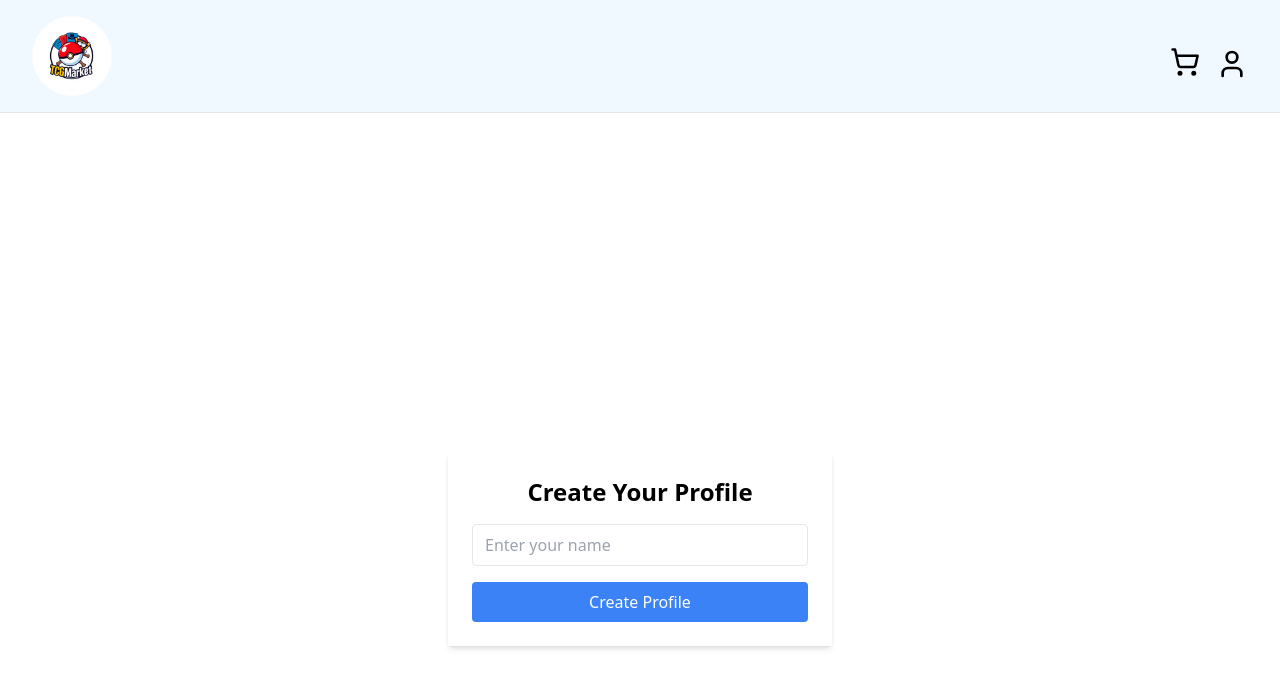
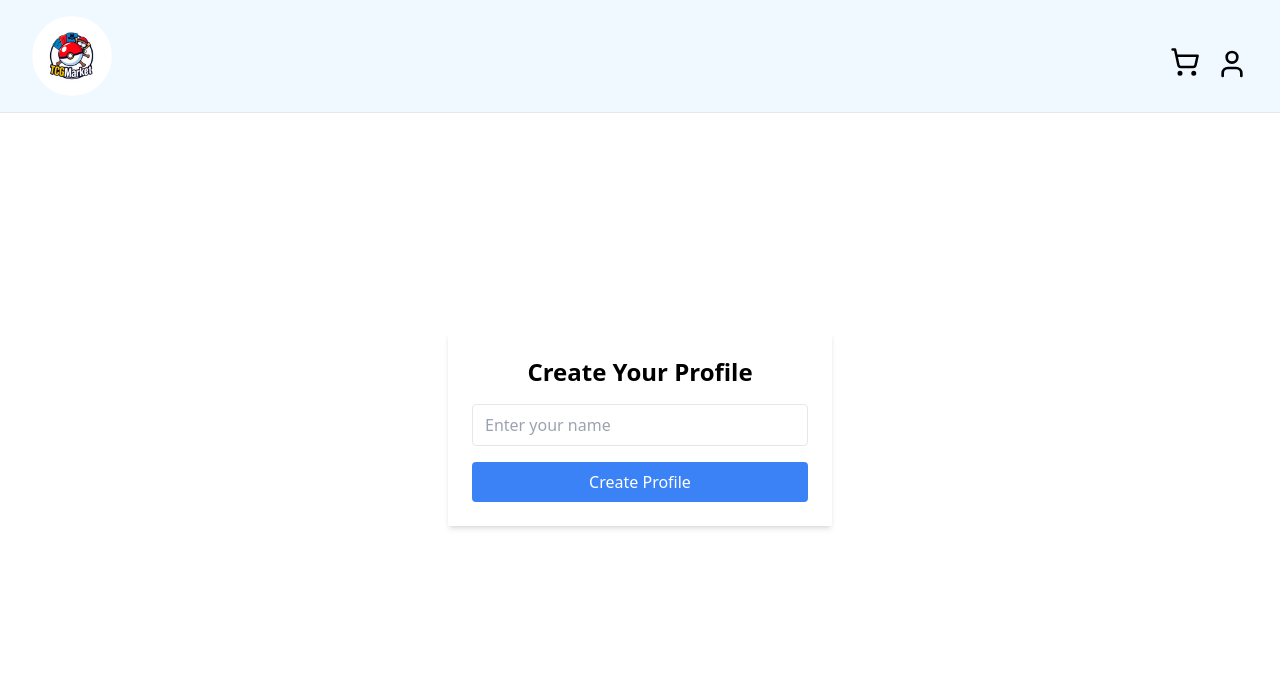
Before and after one commit to Pmthk1/TcgMarket, a Next.js app: page /profile/create in a window 1280 px wide. Shown: the top 688 px of the page. Built offline with nearby package versions, Linux system fonts and the light colour scheme; no server answers.

Commit message:
fix white container form

```diff
--- a/app/profile/create/page.tsx
+++ b/app/profile/create/page.tsx
@@ -12,12 +12,11 @@
     e.preventDefault();
     setError("");
 
-    // ข้ามการตรวจสอบ API แล้วไปหน้าหลักเลย
     router.push("/");
   };
 
   return (
-    <div className="flex items-center justify-center min-h-screen pt-10">
+    <div className="flex items-center justify-center min-h-screen pt-0 mt-[-100px]">
       <form onSubmit={handleSubmit} className="bg-white p-6 rounded-lg shadow-md w-96">
         <h2 className="text-2xl font-bold mb-4 text-center">Create Your Profile</h2>
         {error && <p className="text-red-500 text-center">{error}</p>}
```
